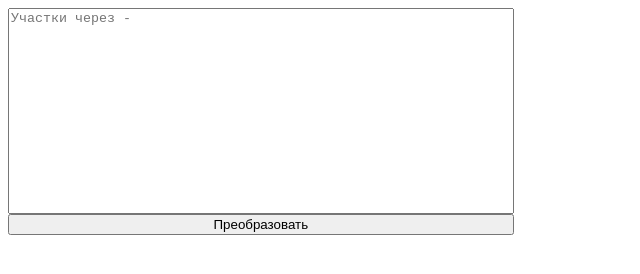
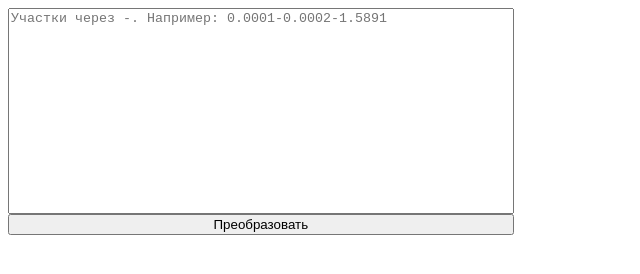
Before and after one commit to security141/changer, a plain HTML site: page index.html in a window 1280 px wide. Shown: the whole page, without its empty margins (0-640 px from the left). Drawn offline with Linux system fonts and the light colour scheme.

Commit message:
Update index.html

```diff
--- a/index.html
+++ b/index.html
@@ -8,7 +8,7 @@
 </head>
 <body>
   <div class="form">
-    <textarea class="text-area" name="text" id="textarea" placeholder="Участки через -"></textarea>
+    <textarea class="text-area" name="text" id="textarea" placeholder="Участки через -. Например: 0.0001-0.0002-1.5891"></textarea>
     <button id="btn" onclick="test()">Преобразовать</button>
   </div>
   <p class="text"></p>
```
